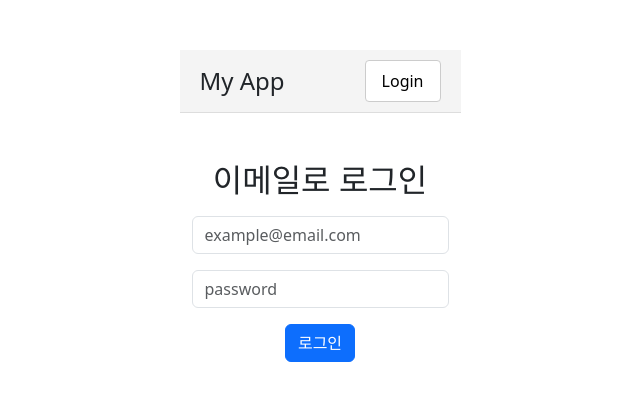
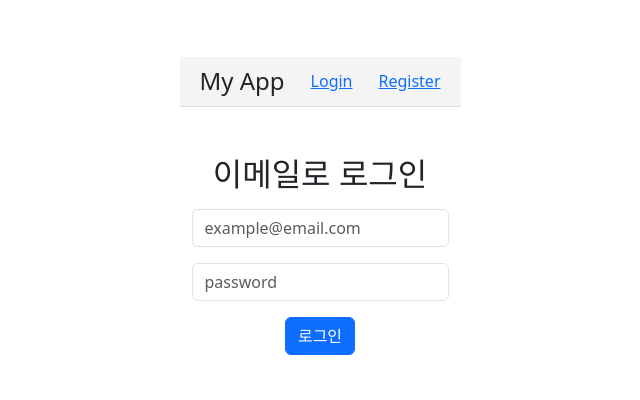
Before and after one commit to dangew/routine-growth, a React (Vite) app in the folder front-end/: page /login in a window 1280 px wide. Shown: the part 194-594 px from the top of the page, without its empty margins (320-960 px from the left). Built offline with nearby package versions, Linux system fonts and the light colour scheme; no server answers.

Commit message:
feat: update authentication flow to handle login/logout state and improve error messages

```diff
--- a/front-end/src/App.jsx
+++ b/front-end/src/App.jsx
@@ -13,7 +13,7 @@ function App() {
         const response = await api.get("/api/auth");
         setUser(response.data);
       } catch (err) {
-        console.log("자동 로그인 실패:", err);
+        console.log("유저 정보 확인 에러", err);
       } finally {
         setLoading(false);
       }
--- a/front-end/src/Router.jsx
+++ b/front-end/src/Router.jsx
@@ -7,23 +7,38 @@ import MyPage from "./pages/MyPage";
 import ProtectedRoute from "./components/ProtectedRoute.jsx";
 import RegisterForm from "./components/RegisterForm.jsx";
 import Header from "./components/Header.jsx";
+import api from "./api/axios";
 
 function AppRouter({ user, setUser }) {
-  const [isLoggedIn, setIsLoggedIn] = useState(false);
+  const [isLoggedIn, setIsLoggedIn] = useState(user ? true : false);
 
-  const handleLogin = () => setIsLoggedIn(true);
-  const handleLogout = () => setIsLoggedIn(false);
+  const handleLogout = async () => {
+    async function logout() {
+      try {
+        const response = await api.get("/api/auth/logout");
+        console.log("logotu response : ", response);
+        alert("로그아웃 성공");
+      } catch (err) {
+        console.error(err);
+        alert("로그아웃 실패");
+      }
+    }
+    await logout();
+    setIsLoggedIn(false);
+    location.replace("/");
+  };
 
   return (
     <BrowserRouter>
-      <Header
-        isLoggedIn={isLoggedIn}
-        onLogin={handleLogin}
-        onLogout={handleLogout}
-      />
+      <Header isLoggedIn={isLoggedIn} onLogout={handleLogout} />
       <Routes>
         <Route path="/register" element={<RegisterForm />} />
-        <Route path="/login" element={<LoginPage setUser={setUser} />} />
+        <Route
+          path="/login"
+          element={
+            <LoginPage setUser={setUser} setIsLoggedIn={setIsLoggedIn} />
+          }
+        />
         <Route
           path="/"
           element={
--- a/front-end/src/components/Header.jsx
+++ b/front-end/src/components/Header.jsx
@@ -1,4 +1,4 @@
-const Header = ({ isLoggedIn, onLogin, onLogout }) => {
+const Header = ({ isLoggedIn, onLogout }) => {
   return (
     <header style={styles.header}>
       <h1 style={styles.title}>My App</h1>
@@ -7,10 +7,9 @@ const Header = ({ isLoggedIn, onLogin, onLogout }) => {
           Logout
         </button>
       ) : (
-        <button style={styles.button} onClick={onLogin}>
-          Login
-        </button>
+        <a href="/login">Login</a>
       )}
+      <a href="/register">Register</a>
     </header>
   );
 };
--- a/front-end/src/pages/LoginPage.jsx
+++ b/front-end/src/pages/LoginPage.jsx
@@ -2,7 +2,7 @@ import { useNavigate } from "react-router-dom";
 import { useState } from "react";
 import axios from "axios";
 
-function LoginPage({ setUser }) {
+function LoginPage({ setUser, setIsLoggedIn }) {
   const navigate = useNavigate();
   const [email, setEmail] = useState("");
   const [password, setPassword] = useState("");
@@ -22,6 +22,7 @@ function LoginPage({ setUser }) {
 
       console.log("user : ", user);
       setUser(user);
+      setIsLoggedIn(true);
       alert("로그인 성공");
 
       navigate("/mypage");
```
